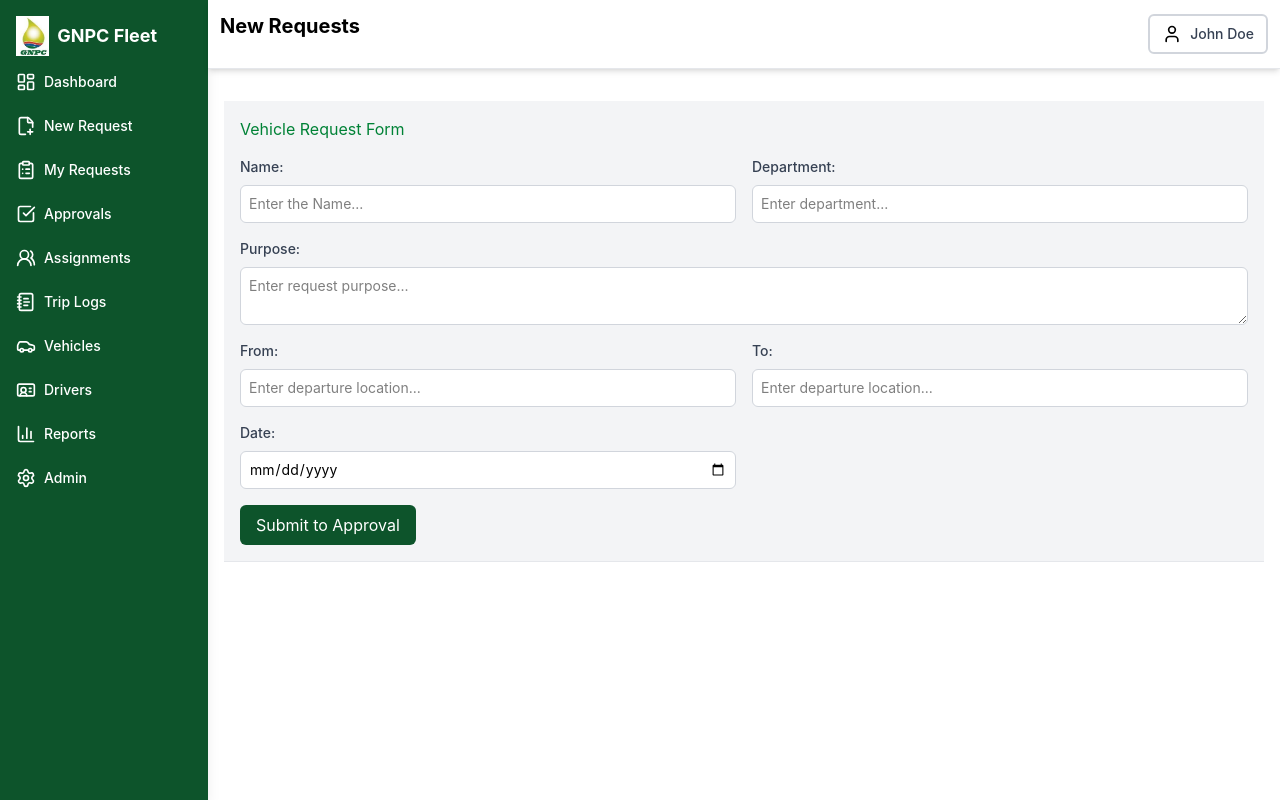
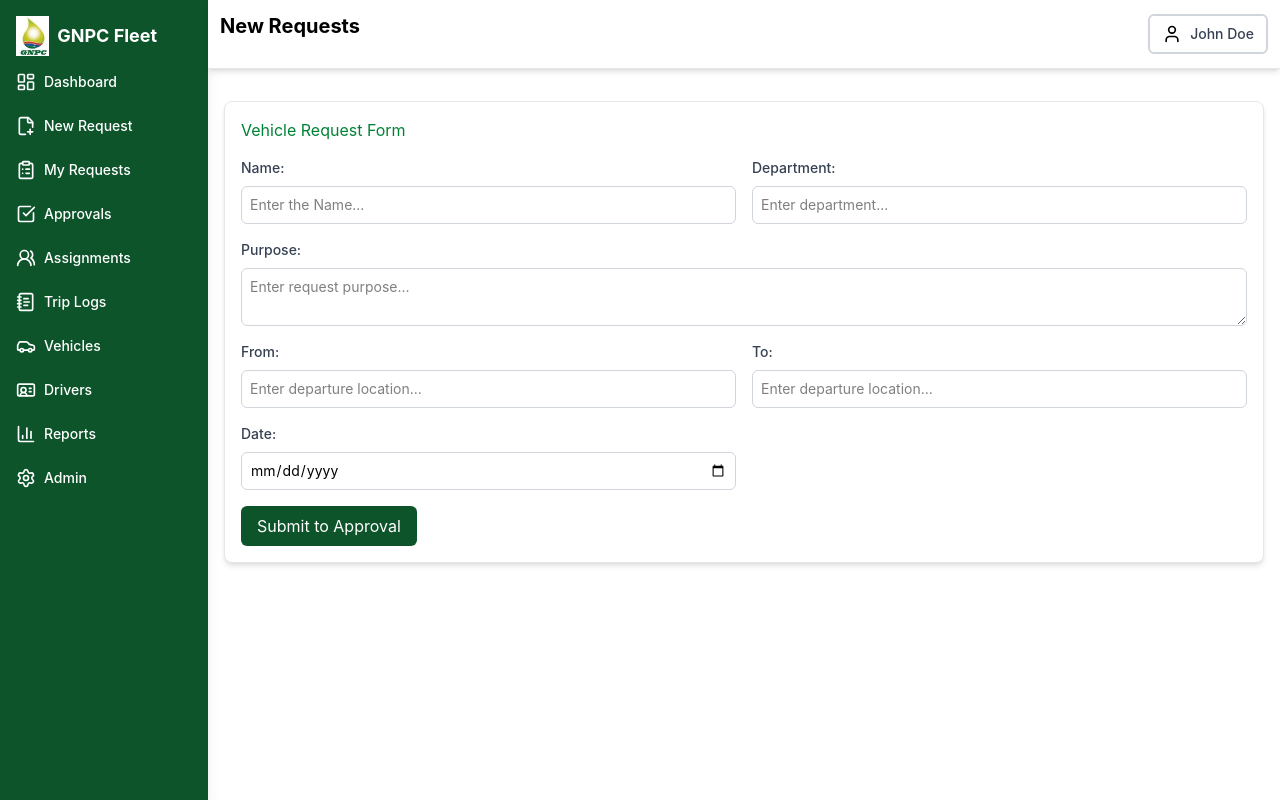
Before and after one commit to ChristineMendy22/Gnpc_fleet_management, a React (Vite) app in the folder client/: page /create-request in a window 1280 px wide. Built offline with nearby package versions, Linux system fonts and the light colour scheme.

Commit message:
updated the table styles

```diff
--- a/client/src/Pages/CreateRequest.jsx
+++ b/client/src/Pages/CreateRequest.jsx
@@ -4,7 +4,7 @@ import RequestForm from '../components/RequestForm';
 const NewRequests = () => {
   return (
     <AppLayout title="New Requests">
-      <div className="p-4 bg-gray-100 border-b border-gray-200 my-4">
+      <div className="p-4 bg-white border rounded-lg border-gray-200 my-4 shadow-md">
         <RequestForm />
       </div>
     </AppLayout>
```
